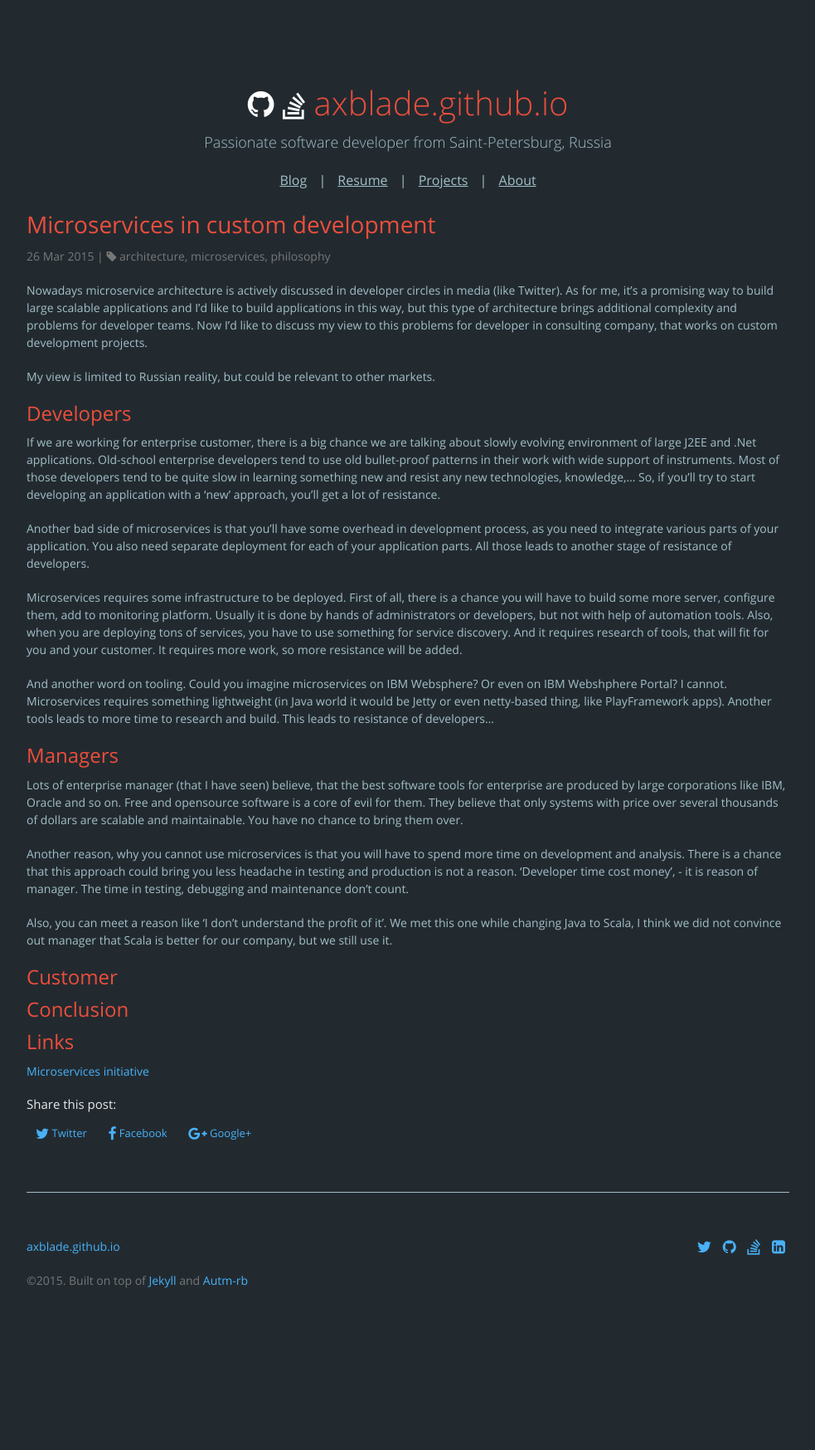
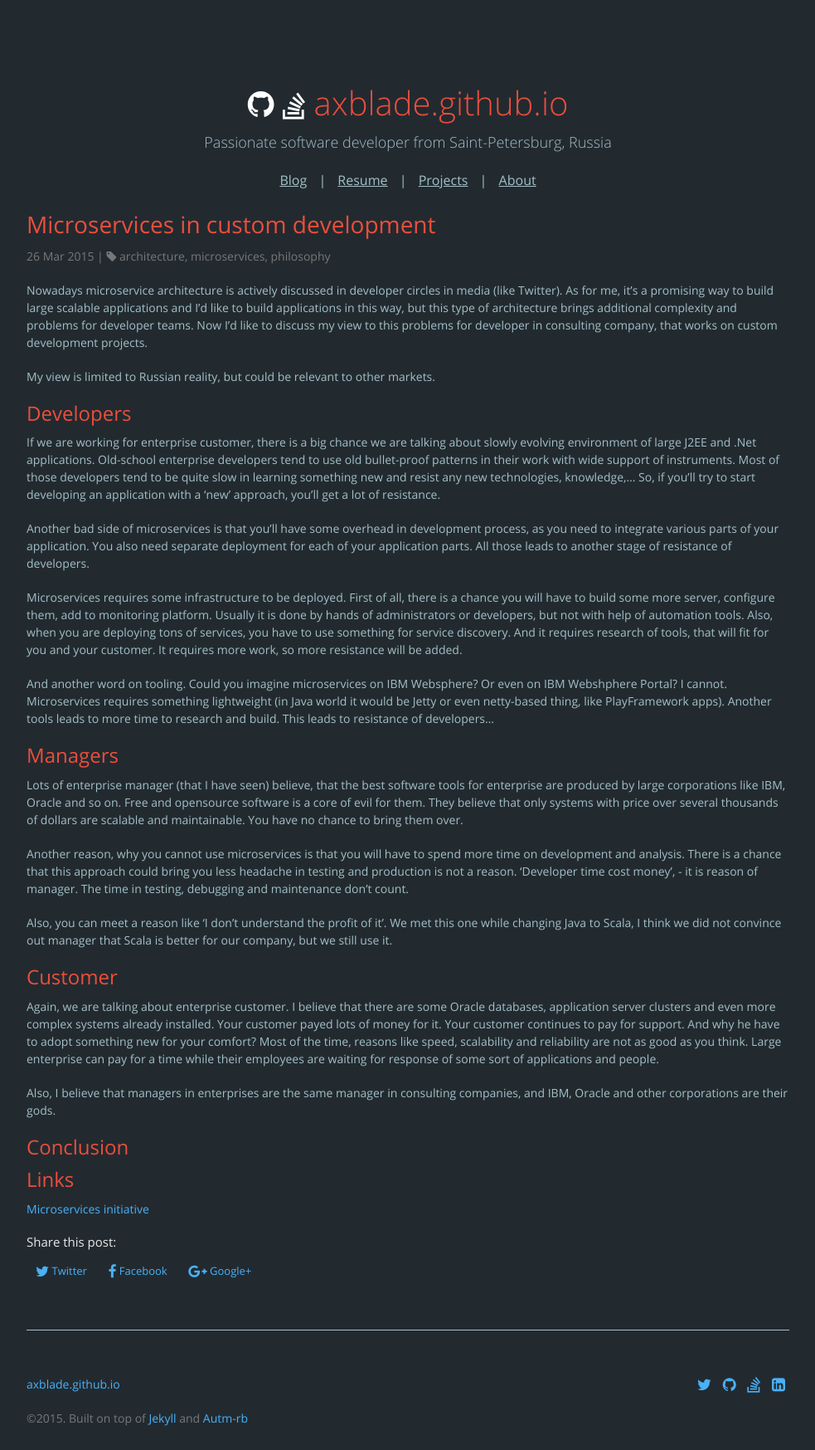
Before and after one commit to eugene-sy/eugene-sy.github.io, a Jekyll site: the page built from _posts/2015-03-26-microservices-in-custom-development.md, in a window 1280 px wide. Shown: the whole page at 83% size, without its empty margins (148-1131 px from the left). Built offline with Jekyll 4.4.1, drawn with Linux system fonts in a browser that asks for light colours; nearby versions of some CDN libraries; before the commit the page ends 1581 px from its top, so only the background shows below that.

Commit message:
customer section

```diff
--- a/_posts/2015-03-26-microservices-in-custom-development.md
+++ b/_posts/2015-03-26-microservices-in-custom-development.md
@@ -39,6 +39,10 @@ Also, you can meet a reason like 'I don't understand the profit of it'. We met t
 
 ## Customer
 
+Again, we are talking about enterprise customer. I believe that there are some Oracle databases, application server clusters and even more complex systems already installed.
+Your customer payed lots of money for it. Your customer continues to pay for support. And why he have to adopt something new for your comfort? Most of the time, reasons like speed, scalability and reliability are not as good as you think. Large enterprise can pay for a time while their employees are waiting for response of some sort of applications and people.
+
+Also, I believe that managers in enterprises are the same manager in consulting companies, and IBM, Oracle and other corporations are their gods.
 
 ## Conclusion
 
```
